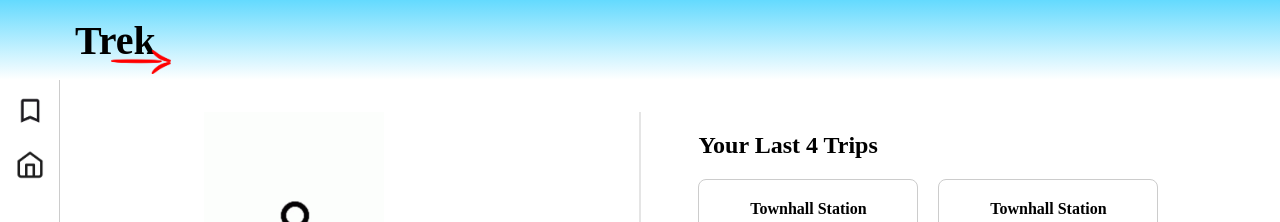
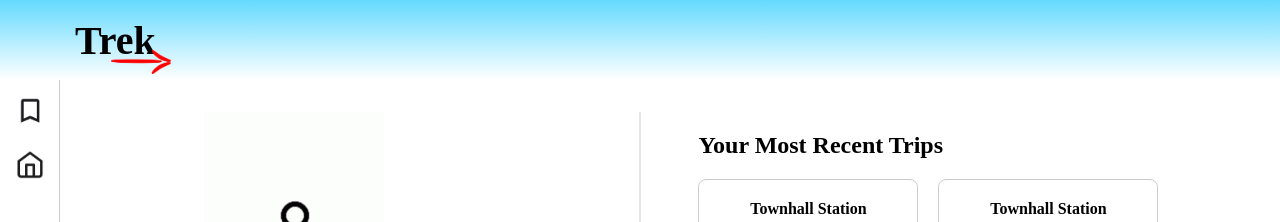
Before and after one commit to devsoc-unsw/trainee-ranger-24t2, a React (Vite) app in the folder frontend/: page /dashboard in a window 1280 px wide. Shown: the top 222 px of the page. Built offline with nearby package versions, Linux system fonts and the light colour scheme.

Commit message:
changed your last 4 trips to your most recent trips, for future consistency

```diff
--- a/frontend/src/components/RightSection.tsx
+++ b/frontend/src/components/RightSection.tsx
@@ -12,7 +12,7 @@ const tripData = [
 const RightSection: React.FC = () => {
   return (
     <div className="right-section">
-      <h2>Your Last 4 Trips</h2>
+      <h2>Your Most Recent Trips</h2>
       <div className="trip-cards">
         {tripData.map((trip) => (
           <div key={trip.id} className="trip-card">
```
